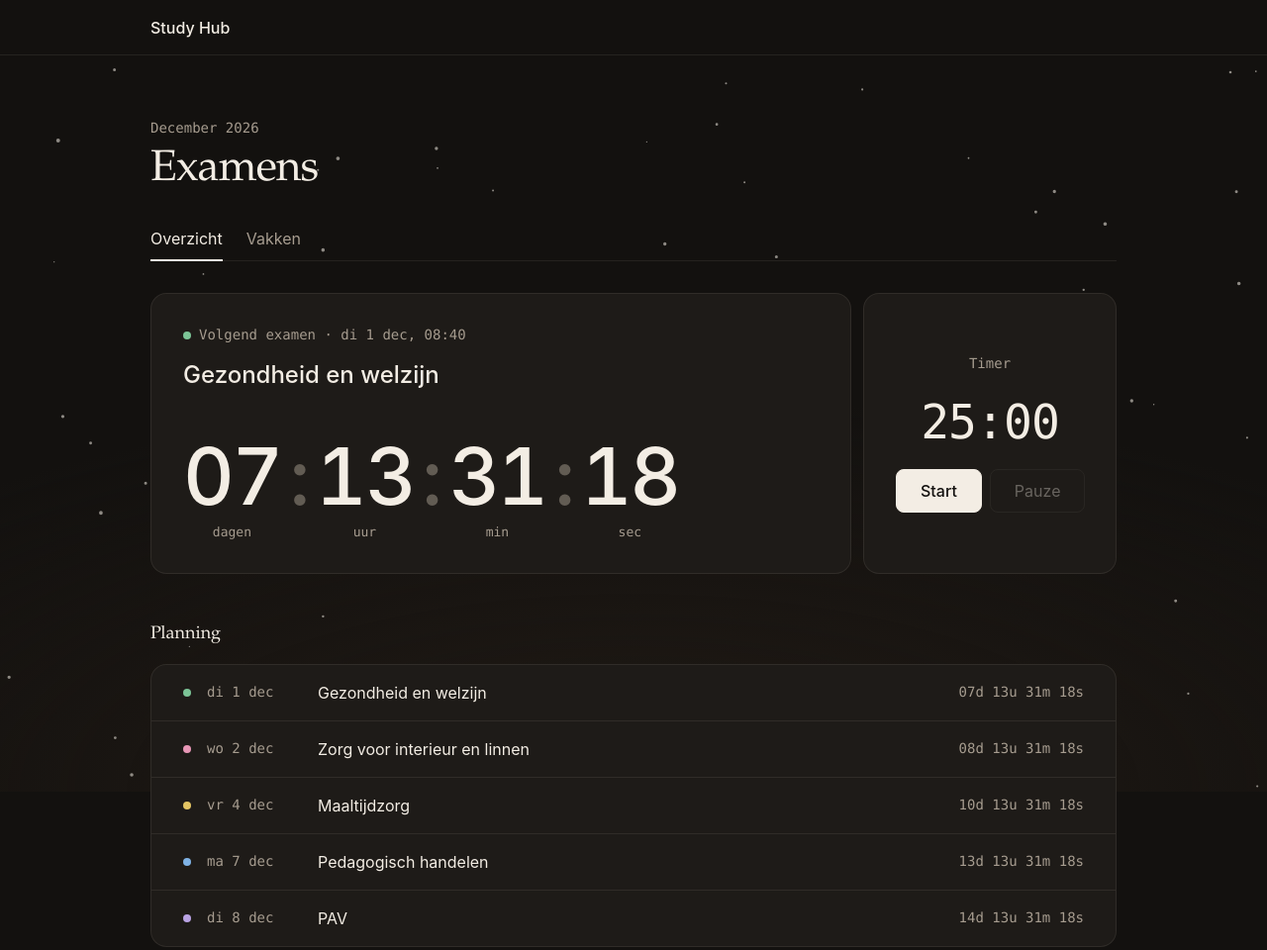
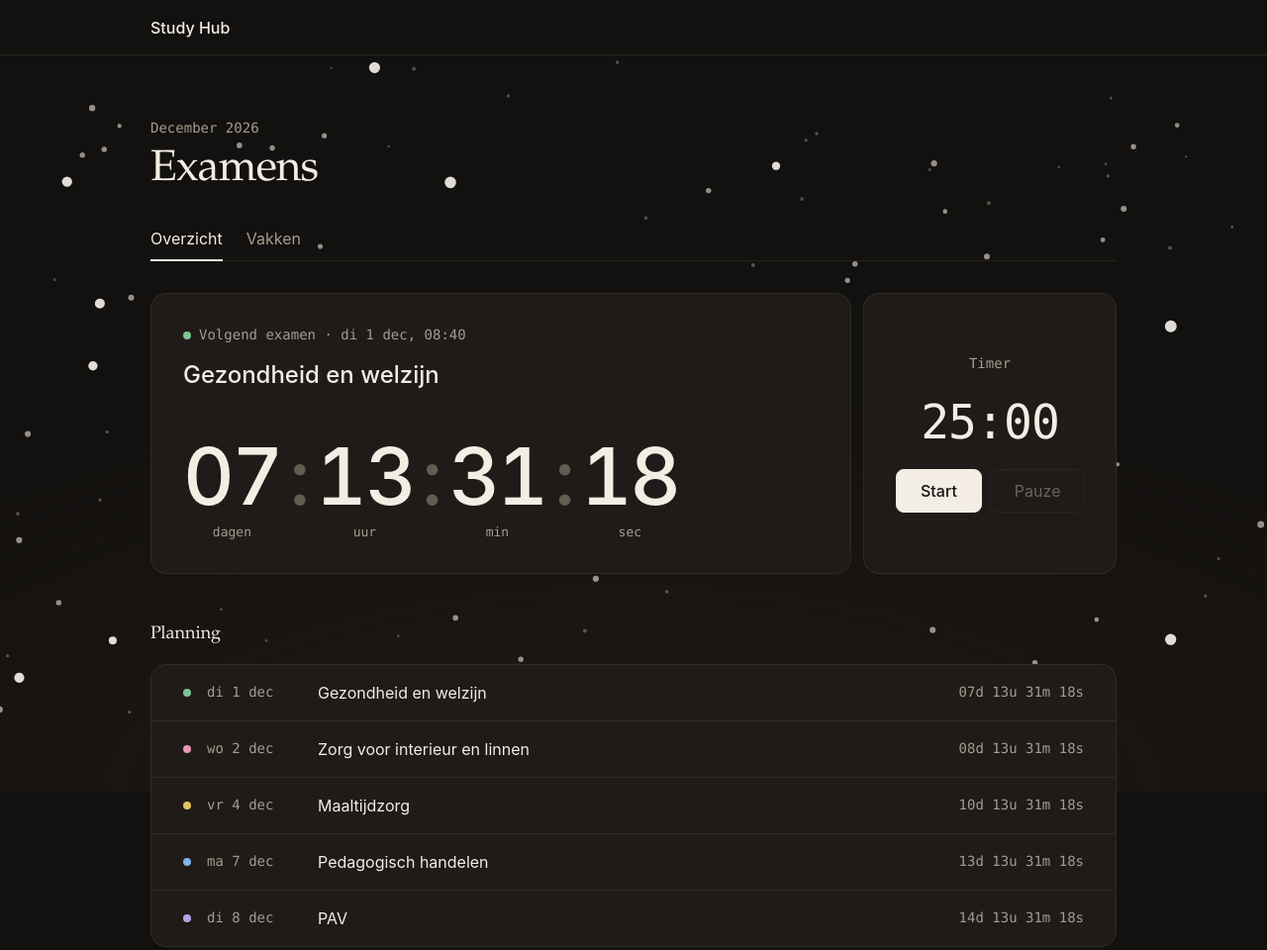
Before and after one commit to Qrdz0/Study-Hub, a plain HTML site: page index.html in a window 1280 px wide. Shown: the top 960 px of the page at 99% size. Drawn offline with Linux system fonts and the light colour scheme.

Commit message:
feat: heavier three-layer parallax snow
Co-Authored-By: Claude Opus 5.5 <noreply@anthropic.com>

```diff
--- a/index.html
+++ b/index.html
@@ -176,28 +176,44 @@ if (!matchMedia('(prefers-reduced-motion: reduce)').matches) {
   };
   size();
   addEventListener('resize', size);
-  const flakes = Array.from({ length: w < 768 ? 40 : 70 }, () => ({
-    x: Math.random() * w, y: Math.random() * h, r: .6 + Math.random() * 1.4, v: .25 + Math.random() * .45, p: Math.random() * 6.28
+  const rand = (a, b) => a + Math.random() * (b - a);
+  // far to near: size, speed, sway and opacity grow together, which sells the depth
+  const layers = [
+    { n: 70, r: [1, 2], v: [.6, 1.1], a: .35, c: '#d4cbbe' },
+    { n: 45, r: [2, 3.5], v: [1.2, 2], a: .6, c: '#ece5da' },
+    { n: 20, r: [4, 6], v: [2.2, 3.2], a: .9, c: '#f7f3ed' }
+  ].map(l => ({
+    ...l,
+    flakes: Array.from({ length: Math.round(l.n * (w < 768 ? .55 : 1)) }, () => ({
+      x: rand(0, w), y: rand(0, h), r: rand(...l.r), vy: rand(...l.v), vx: rand(-.3, .3),
+      p: rand(0, 6.28), s: rand(.01, .03), sway: rand(1, 2) * l.r[1]
+    }))
   }));
   const fall = t => {
     // speed in px per 60Hz frame, so 120Hz screens don't snow twice as fast
     const dt = last ? Math.min((t - last) / 16.7, 3) : 1;
     last = t;
     ctx.clearRect(0, 0, w, h);
-    ctx.fillStyle = 'rgba(243, 237, 228, .55)';
-    ctx.beginPath();
-    for (const f of flakes) {
-      f.y += f.v * dt;
-      f.p += .012 * dt;
-      if (f.y > h + 4) {
-        f.y = -4;
-        f.x = Math.random() * w;
+    for (const l of layers) {
+      ctx.globalAlpha = l.a;
+      ctx.fillStyle = l.c;
+      ctx.beginPath();
+      for (const f of l.flakes) {
+        f.y += f.vy * dt;
+        f.x += f.vx * dt;
+        f.p += f.s * dt;
+        if (f.y > h + 8) {
+          f.y = -8;
+          f.x = rand(0, w);
+        }
+        if (f.x < -12) f.x = w + 12;
+        else if (f.x > w + 12) f.x = -12;
+        const x = f.x + Math.sin(f.p) * f.sway;
+        ctx.moveTo(x + f.r, f.y);
+        ctx.arc(x, f.y, f.r, 0, 6.283);
       }
-      const x = f.x + Math.sin(f.p) * 14;
-      ctx.moveTo(x + f.r, f.y);
-      ctx.arc(x, f.y, f.r, 0, 6.283);
+      ctx.fill();
     }
-    ctx.fill();
     requestAnimationFrame(fall);
   };
   requestAnimationFrame(fall);
```
